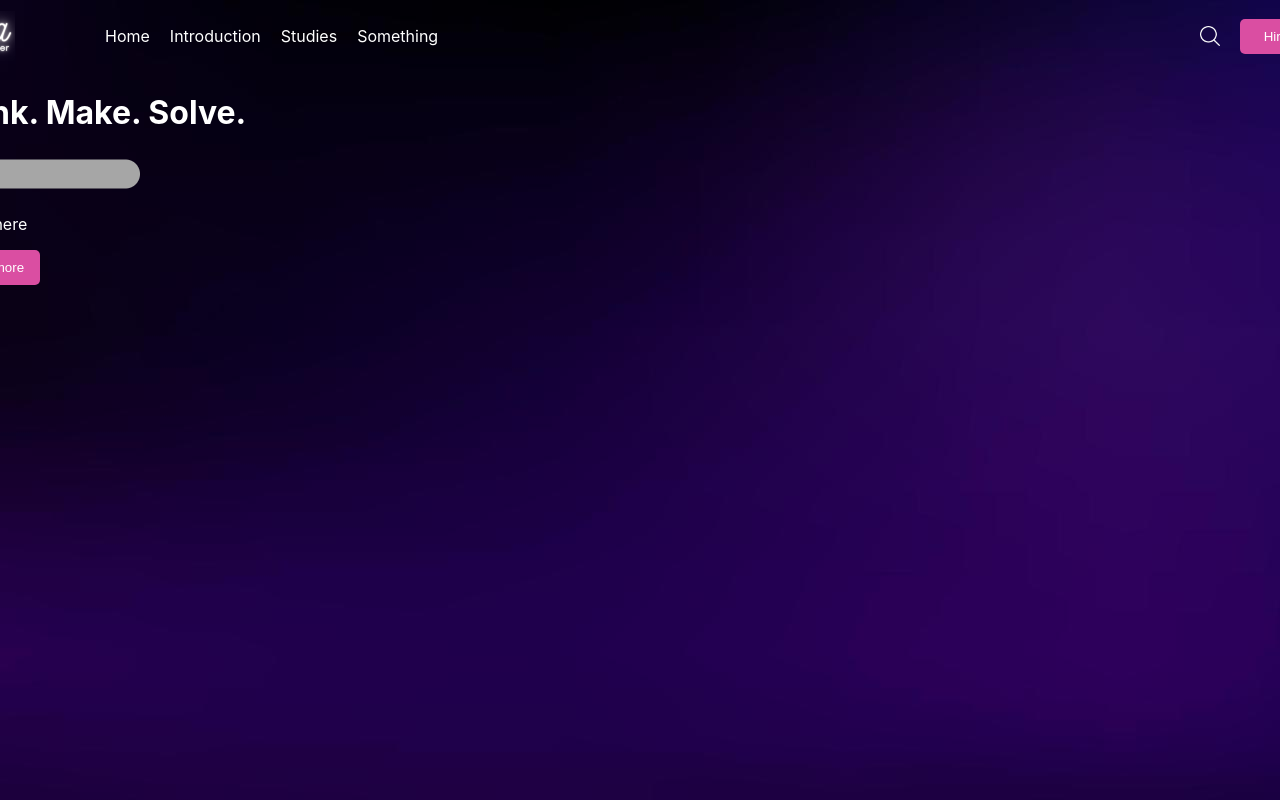
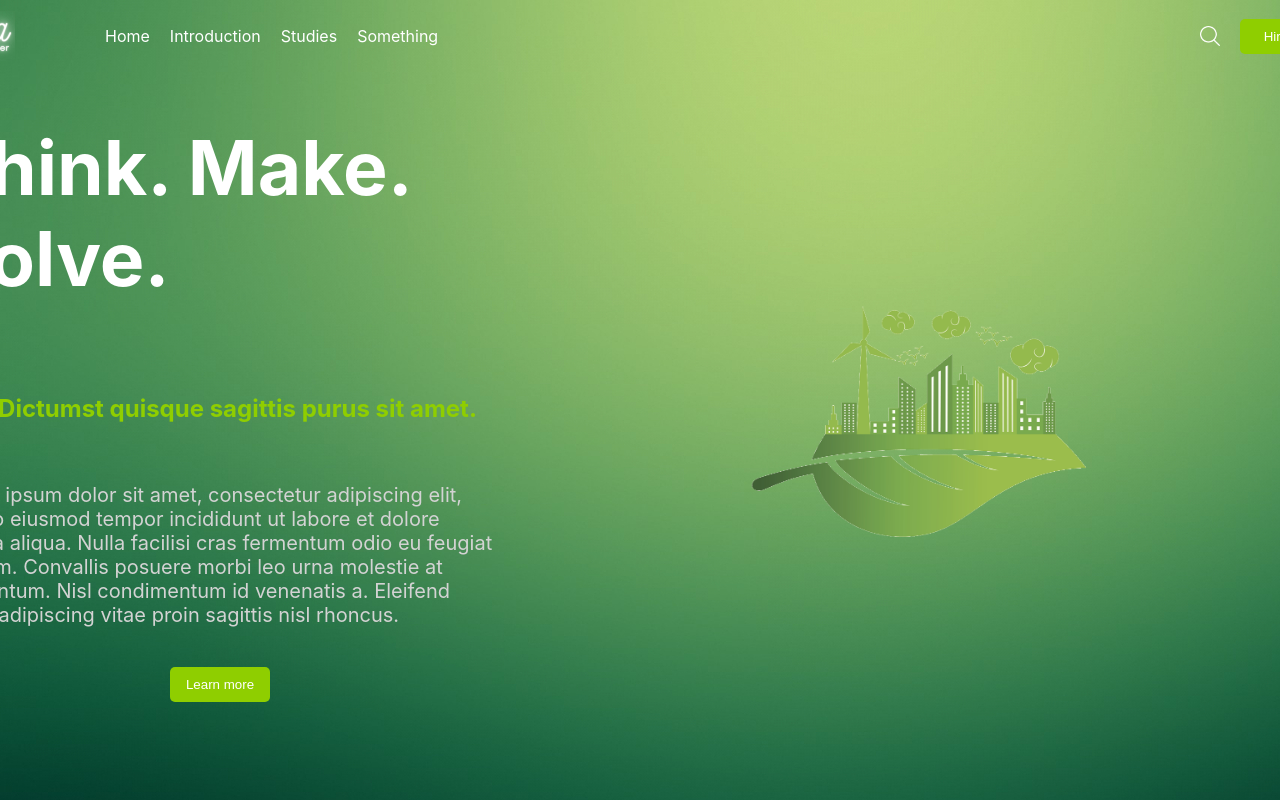
Before and after one commit to andrograf/reactapp, a React (Create React App) app: page / in a window 1280 px wide. Built offline with nearby package versions, Linux system fonts and the light colour scheme.

Commit message:
feat: add new bg image

```diff
--- a/src/App.js
+++ b/src/App.js
@@ -13,7 +13,7 @@ const Container = styled.div`
   overflow-y: auto;
   scrollbar-width: none;
   color: white;
-  background: url("./img/bg.jpeg");
+  background: url("./img/bg2.jpg");
   &::-webkit-scrollbar{
     display: none;
   }
--- a/src/components/Hero.jsx
+++ b/src/components/Hero.jsx
@@ -20,34 +20,59 @@ justify-content: space-between;
 `
 
 const LeftSection = styled.div`
-
+ flex: 2;
+ display: flex;
+ align-items: center;
+ flex-direction: column;
+ gap: 20px;
 `
 const RightSection = styled.div`
-
+flex: 3;
+position: relative;
 `
 const Title = styled.h1`
-
+font-size: 75px;
 `
 const WhatWeDo = styled.div`
+display: flex;
+align-items: center;
+gap: 10px;
+`
 
+const Subtitle = styled.h2`
+color: #8fce00;
 `
+
 const Line = styled.img`
-
+height: 5px;
+padding: 10px 0;
 `
-const Text = styled.p`
-
+const Description = styled.p`
+font-size: 20px;
+color: lightgray;
 `
 
 const Button = styled.button`
  width: 100px;
  padding: 10px;
- background-color: #da4ea2;
+ background-color: #8fce00;
  color: white;
  border: none;
  border-radius: 5px;
  cursor: pointer;
+ font-weigth: 500;
 `
 
+const Img = styled.img`
+width: 350px;
+object-fit: contain;
+position: absolute;
+top: 0;
+bottom: 0;
+left: 0;
+right: 0;
+margin: auto;
+`
 export default class Hero extends Component {
     render() {
         return (
@@ -56,12 +81,21 @@ export default class Hero extends Component {
                 <Container>
                     <LeftSection>
                         <Title>Think. Make. Solve.</Title>
-                        <WhatWeDo></WhatWeDo>
-                        <Line src="./img/line.png"></Line>
-                        <Text>Hello There</Text>
+                        <WhatWeDo>
+                            <Line src="./img/line.png"></Line>
+                            <Subtitle>Dictumst quisque sagittis purus sit amet.</Subtitle>
+                        </WhatWeDo>
+
+                        <Description>
+                            Lorem ipsum dolor sit amet, consectetur adipiscing elit, sed do eiusmod tempor incididunt ut labore et dolore magna aliqua.
+                            Nulla facilisi cras fermentum odio eu feugiat pretium. Convallis posuere morbi leo urna molestie at elementum.
+                            Nisl condimentum id venenatis a. Eleifend quam adipiscing vitae proin sagittis nisl rhoncus.
+                        </Description>
                         <Button>Learn more</Button>
                     </LeftSection>
-                    <RightSection></RightSection>
+                    <RightSection>
+                        <Img src="./img/greenGround.png"/>
+                    </RightSection>
                 </Container>
             </Section>
         )
--- a/src/components/Navbar.jsx
+++ b/src/components/Navbar.jsx
@@ -48,7 +48,7 @@ const Logo = styled.img`
 const Button = styled.button`
  width: 100px;
  padding: 10px;
- background-color: #da4ea2;
+ background-color: #8fce00;
  color: white;
  border: none;
  border-radius: 5px;
```
Also changed, not shown: public/img/bg2.jpg (added), public/img/greenGround.png (added).
